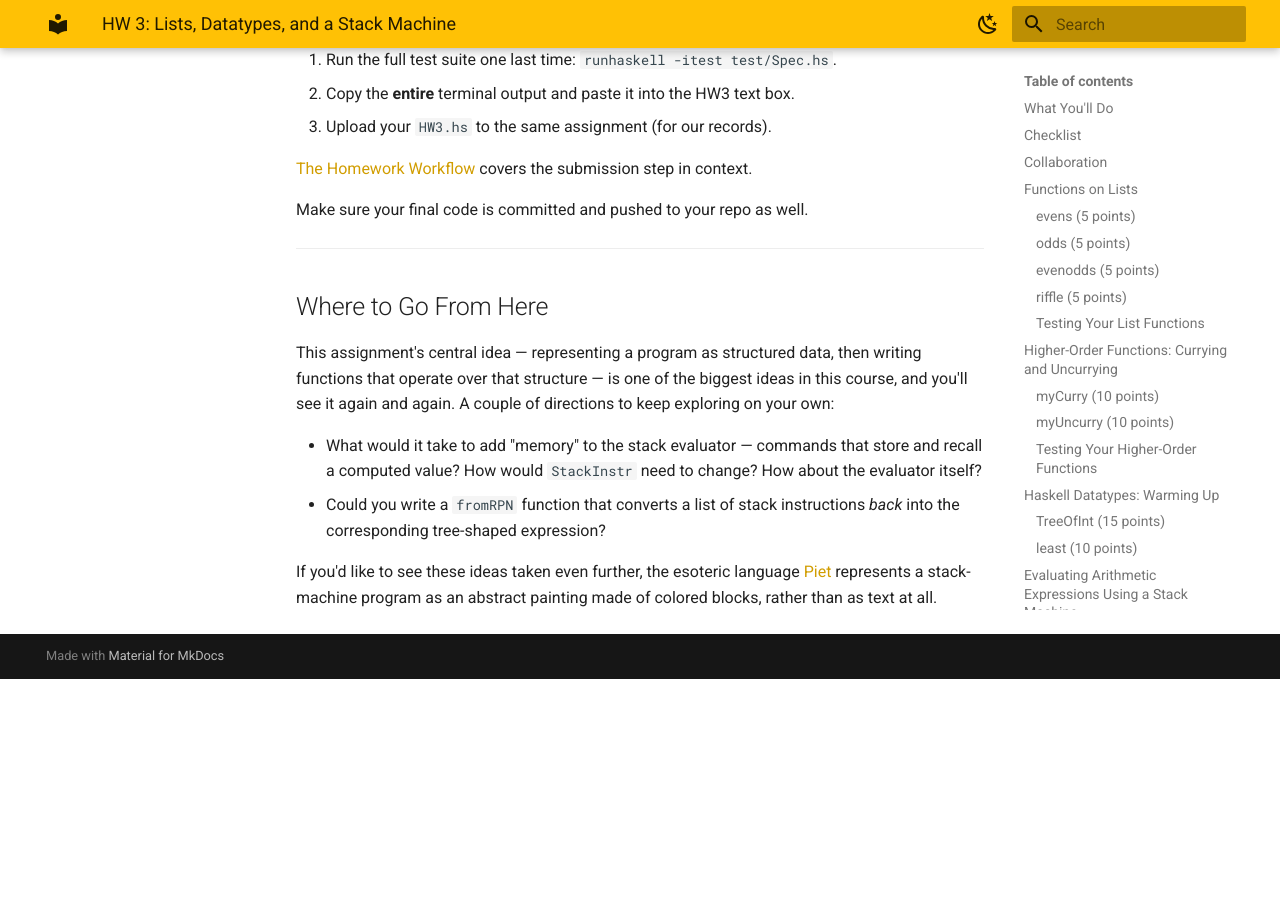
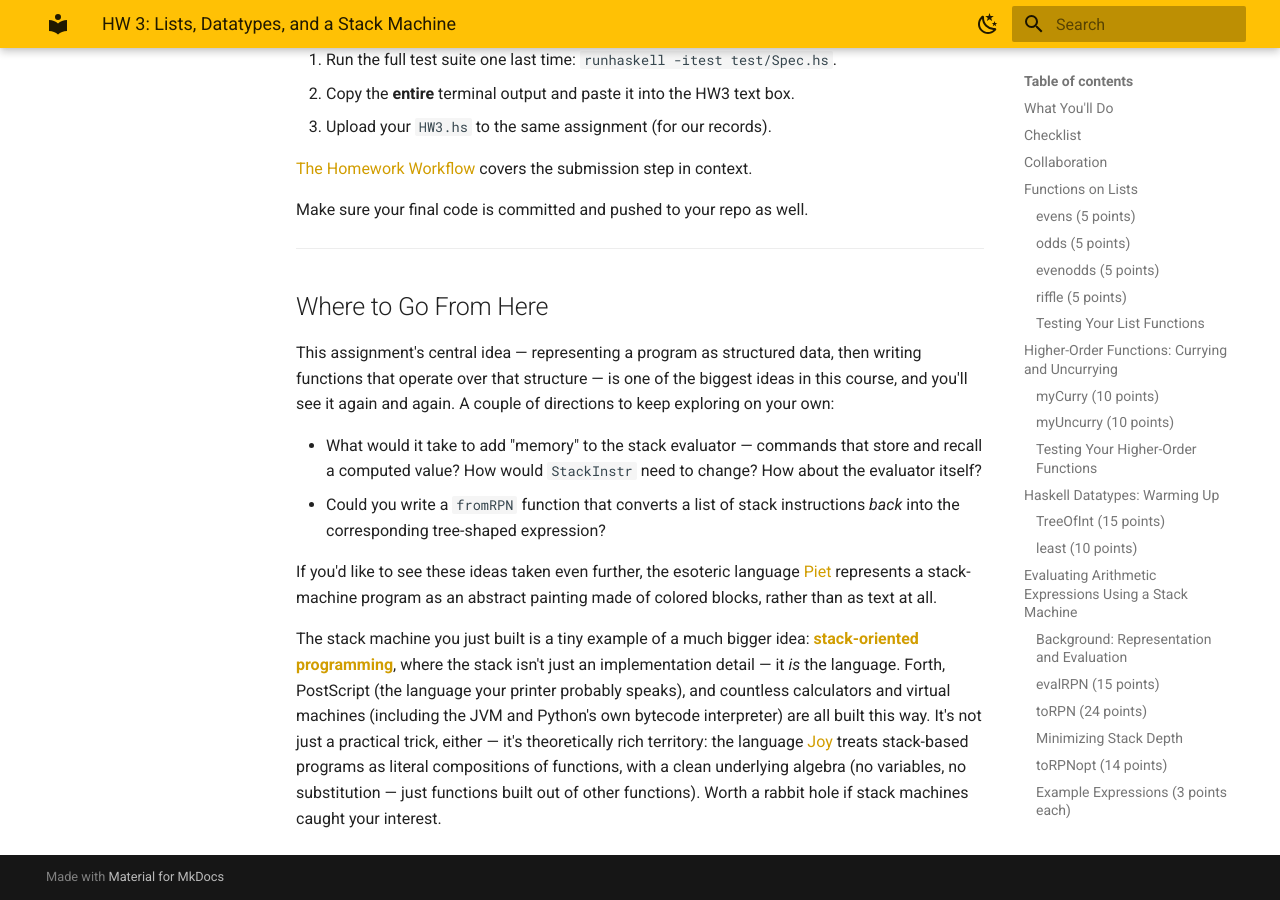
Before and after one commit to lbang-hmc/cs-131-website, an MkDocs documentation site: the page built from content/assignments/hw03.md, in a window 1280 px wide and 900 px high, scrolled down 10284 px. Built offline with MkDocs 1.6.1 and Material for MkDocs 9.7.7, drawn with Linux system fonts in a browser that asks for light colours; before the commit the page ends 10963 px from its top, so only the background shows below that.

Commit message:
Add stack-oriented programming/Joy links to HW03 wrap-up
Points students toward stack-based languages (Forth, PostScript, Joy)
as a further-exploration tangent, showing the stack machine they just
built connects to a real, theoretically interesting area of PL design.

Co-Authored-By: Claude Sonnet 5 <noreply@anthropic.com>
Claude-Session: https://claude.ai/code/session_01LczGAetihch4HA8JbPqaDm

```diff
--- a/content/assignments/hw03.md
+++ b/content/assignments/hw03.md
@@ -369,3 +369,5 @@ This assignment's central idea — representing a program as structured data, th
 - Could you write a `fromRPN` function that converts a list of stack instructions *back* into the corresponding tree-shaped expression?
 
 If you'd like to see these ideas taken even further, the esoteric language [Piet](https://en.wikipedia.org/wiki/Piet_(programming_language)) represents a stack-machine program as an abstract painting made of colored blocks, rather than as text at all.
+
+The stack machine you just built is a tiny example of a much bigger idea: **[stack-oriented programming](https://en.wikipedia.org/wiki/Stack-oriented_programming)**, where the stack isn't just an implementation detail — it *is* the language. Forth, PostScript (the language your printer probably speaks), and countless calculators and virtual machines (including the JVM and Python's own bytecode interpreter) are all built this way. It's not just a practical trick, either — it's theoretically rich territory: the language [Joy](https://hypercubed.github.io/joy/html/j02maf.html) treats stack-based programs as literal compositions of functions, with a clean underlying algebra (no variables, no substitution — just functions built out of other functions). Worth a rabbit hole if stack machines caught your interest.
```
